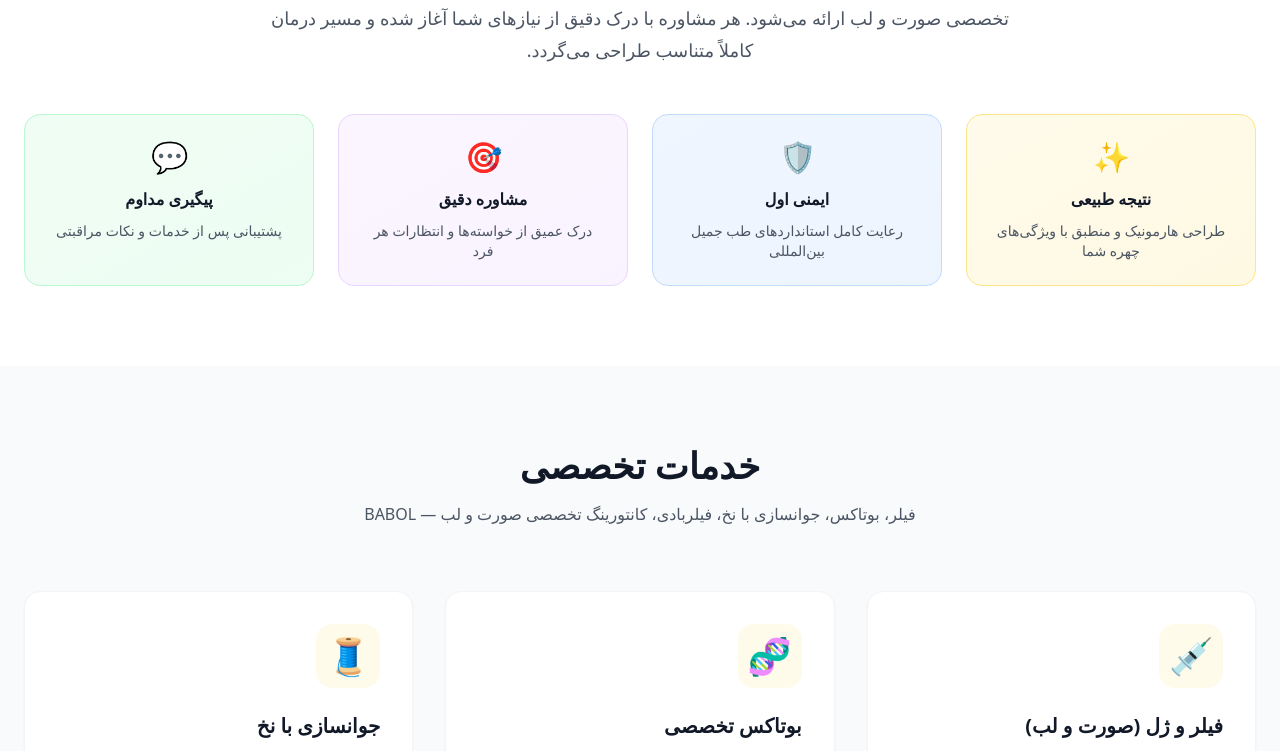
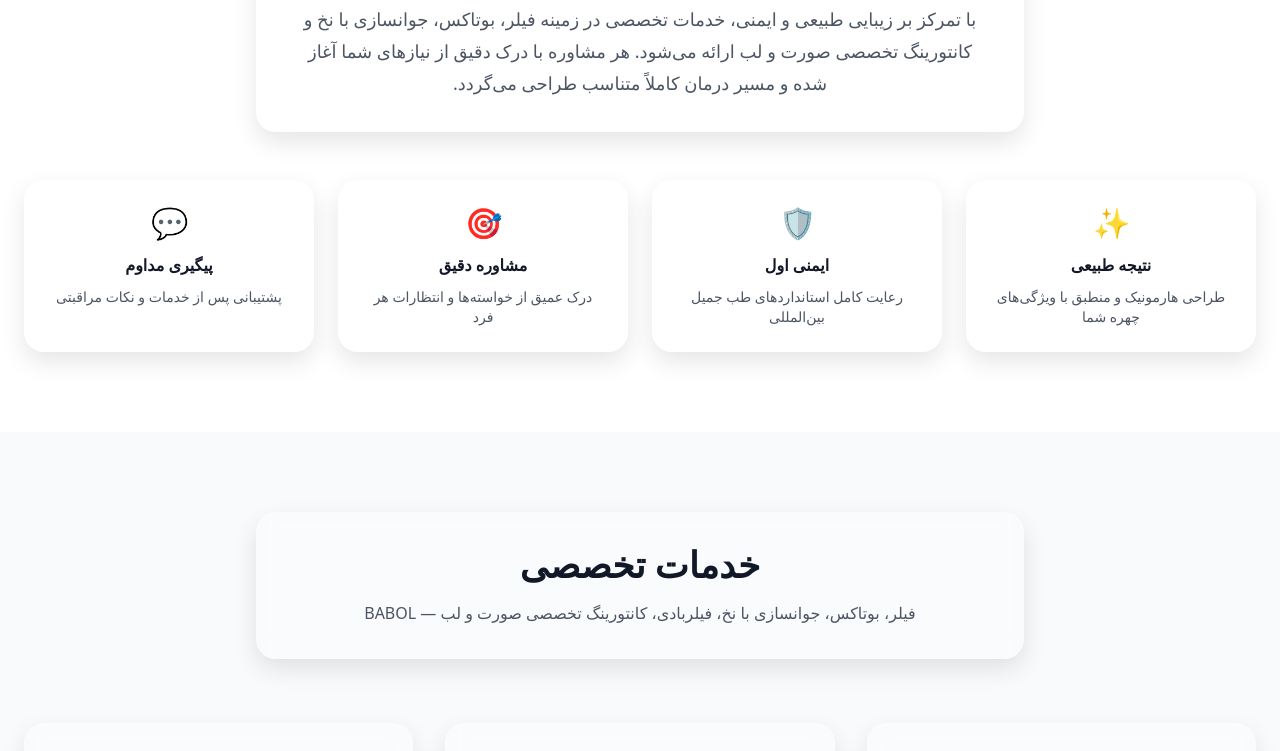
Before and after one commit to Hadiebrahimiseraji/drhosseini, a React (Vite) app: page / in a window 1280 px wide. Shown: the part 974-1725 px from the top of the page. Built offline with nearby package versions, Linux system fonts and the light colour scheme; a small style sheet from the web is missing.

Commit message:
Enhance UI: Add glassmorphism effects to sections, improve colors with pink/rose/lavender gradients for beauty clinic theme

```diff
--- a/src/components/FaezehClinic.jsx
+++ b/src/components/FaezehClinic.jsx
@@ -503,7 +503,7 @@ export default function FaezehClinic() {
       {/* About */}
       <section id="about" className="py-20 bg-white">
         <div className="container mx-auto px-6">
-          <div className="max-w-3xl mx-auto text-center mb-12">
+          <div className="glass p-8 mb-12 max-w-3xl mx-auto text-center">
             <h2 className="text-3xl md:text-4xl font-bold text-gray-900 mb-6">
               درباره دکتر فائزه حسینی
             </h2>
@@ -515,22 +515,22 @@ export default function FaezehClinic() {
           </div>
 
           <div className="grid sm:grid-cols-2 lg:grid-cols-4 gap-6">
-            <div className="bg-gradient-to-br from-amber-50 to-amber-100/50 border border-amber-200 rounded-2xl p-6 text-center hover:shadow-lg transition">
+            <div className="glass p-6 text-center hover:shadow-lg transition">
               <div className="text-3xl mb-3">✨</div>
               <h3 className="font-bold text-gray-900 mb-2">نتیجه طبیعی</h3>
               <p className="text-sm text-gray-600">طراحی هارمونیک و منطبق با ویژگی‌های چهره شما</p>
             </div>
-            <div className="bg-gradient-to-br from-blue-50 to-blue-100/50 border border-blue-200 rounded-2xl p-6 text-center hover:shadow-lg transition">
+            <div className="glass p-6 text-center hover:shadow-lg transition">
               <div className="text-3xl mb-3">🛡️</div>
               <h3 className="font-bold text-gray-900 mb-2">ایمنی اول</h3>
               <p className="text-sm text-gray-600">رعایت کامل استانداردهای طب جمیل بین‌المللی</p>
             </div>
-            <div className="bg-gradient-to-br from-purple-50 to-purple-100/50 border border-purple-200 rounded-2xl p-6 text-center hover:shadow-lg transition">
+            <div className="glass p-6 text-center hover:shadow-lg transition">
               <div className="text-3xl mb-3">🎯</div>
               <h3 className="font-bold text-gray-900 mb-2">مشاوره دقیق</h3>
               <p className="text-sm text-gray-600">درک عمیق از خواسته‌ها و انتظارات هر فرد</p>
             </div>
-            <div className="bg-gradient-to-br from-green-50 to-green-100/50 border border-green-200 rounded-2xl p-6 text-center hover:shadow-lg transition">
+            <div className="glass p-6 text-center hover:shadow-lg transition">
               <div className="text-3xl mb-3">💬</div>
               <h3 className="font-bold text-gray-900 mb-2">پیگیری مداوم</h3>
               <p className="text-sm text-gray-600">پشتیبانی پس از خدمات و نکات مراقبتی</p>
@@ -542,7 +542,7 @@ export default function FaezehClinic() {
       {/* Services */}
       <section id="services" className="py-20 bg-gray-50">
         <div className="container mx-auto px-6">
-          <div className="text-center max-w-3xl mx-auto mb-16">
+          <div className="glass text-center max-w-3xl mx-auto mb-16 p-8">
             <h2 className="text-3xl md:text-4xl font-bold text-gray-900 mb-4">
               خدمات تخصصی
             </h2>
@@ -555,9 +555,9 @@ export default function FaezehClinic() {
             {services.map((service, idx) => (
               <div
                 key={idx}
-                className="bg-white p-8 rounded-2xl shadow-sm hover:shadow-xl transition duration-300 border border-gray-100 group"
+                className="glass p-8 rounded-2xl shadow-sm hover:shadow-xl transition duration-300 group"
               >
-                <div className="text-4xl mb-6 bg-amber-50 w-16 h-16 rounded-2xl flex items-center justify-center group-hover:bg-amber-600 transition duration-300 group-hover:scale-110">
+                <div className="text-4xl mb-6 bg-pink-50 w-16 h-16 rounded-2xl flex items-center justify-center group-hover:bg-pink-500 group-hover:text-white transition duration-300 group-hover:scale-110">
                   {service.icon}
                 </div>
                 <h3 className="text-xl font-bold text-gray-900 mb-3">
@@ -568,7 +568,7 @@ export default function FaezehClinic() {
                 </p>
                 <a
                   href="#booking"
-                  className="inline-flex items-center text-amber-600 font-medium hover:gap-2 transition-all"
+                  className="inline-flex items-center text-pink-600 font-medium hover:gap-2 transition-all"
                 >
                   رزرو این خدمت <ArrowLeft size={16} className="mr-1" />
                 </a>
@@ -589,11 +589,11 @@ export default function FaezehClinic() {
       <section id="booking" className="py-20 bg-gradient-to-br from-gray-50 to-amber-50/30">
         <div className="container mx-auto px-6">
           <div className="max-w-2xl mx-auto">
-            <div className="text-center mb-12">
+            <div className="glass text-center mb-12 p-8">
               <h2 className="text-3xl md:text-4xl font-bold text-gray-900 mb-4">رزرو نوبت آنلاین</h2>
               <p className="text-gray-600">فرم را تکمیل کنید و بلافاصله پیام آماده در واتس‌اپ دریافت کنید</p>
             </div>
-            <div className="bg-white rounded-3xl p-8 shadow-lg border border-amber-100">
+            <div className="glass p-8 shadow-lg">
               <div className="mb-6">
                 <h3 className="text-2xl font-bold text-gray-900">اطلاعات شما</h3>
               </div>
@@ -708,7 +708,7 @@ export default function FaezehClinic() {
         <div className="container mx-auto px-6 relative z-10">
           <div className="grid lg:grid-cols-2 gap-16">
             <div className="space-y-8">
-              <div>
+              <div className="glass p-8">
                 <h2 className="text-3xl md:text-4xl font-bold mb-4">راه‌های ارتباط</h2>
                 <p className="text-gray-400 leading-relaxed">
                   برای هماهنگی نوبت، فرم رزرو را تکمیل کنید یا مستقیم در واتس‌اپ پیام
--- a/src/index.css
+++ b/src/index.css
@@ -10,12 +10,15 @@
   --accent-gold: #d4af37;
   --accent-pink: #e91e63;
   --accent-rose: #f06292;
+  --accent-lavender: #ba68c8;
   --wa-green: #25D366;
   --title: #2d3748;
   --muted: #718096;
   --radius-lg: 20px;
   --card-shadow: 0 10px 25px rgba(0,0,0,0.1);
   --gradient-bg: linear-gradient(135deg, #fefefe 0%, #f8f6f4 100%);
+  --glass-bg: rgba(255, 255, 255, 0.25);
+  --glass-border: rgba(255, 255, 255, 0.18);
 }
 
 body {
@@ -31,6 +34,16 @@ body {
   border-radius: var(--radius-lg);
   box-shadow: var(--card-shadow);
   border: 1px solid rgba(16,24,40,0.04);
+}
+
+/* Glass effect */
+.glass {
+  background: var(--glass-bg);
+  backdrop-filter: blur(10px);
+  -webkit-backdrop-filter: blur(10px);
+  border: 1px solid var(--glass-border);
+  border-radius: var(--radius-lg);
+  box-shadow: var(--card-shadow);
 }
 
 /* Scroll reveal */
```
